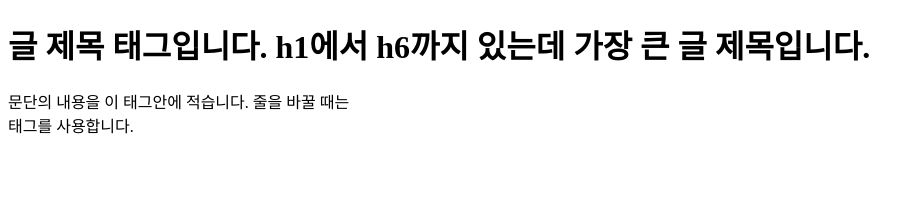
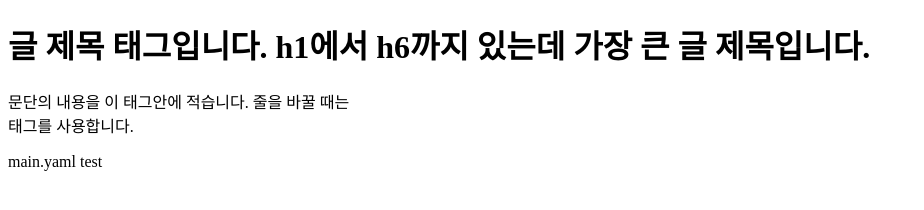
Before and after one commit to taebal2/hello-world, a plain HTML site: page index.html in a window 1280 px wide. Shown: the whole page, without its empty margins (0-924 px from the left). Drawn offline with Linux system fonts and the light colour scheme.

Commit message:
gitaction test

```diff
--- a/index.html
+++ b/index.html
@@ -11,5 +11,6 @@
 <body>
     <h1>글 제목 태그입니다. h1에서 h6까지 있는데 가장 큰 글 제목입니다.</h1>
     <p>문단의 내용을 이 태그안에 적습니다. 줄을 바꿀 때는 <br />태그를 사용합니다.</p>
+    <p>main.yaml test</p>
 </body>
 </html>
```
